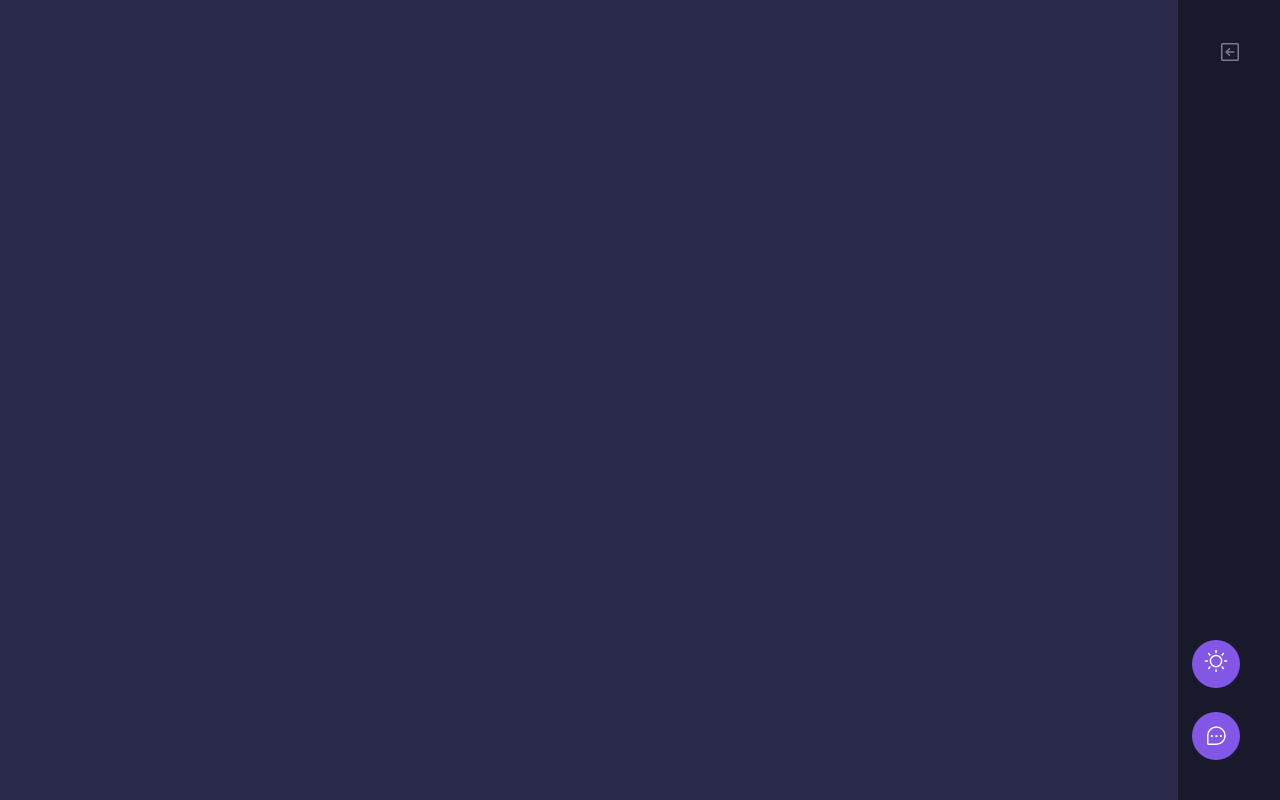
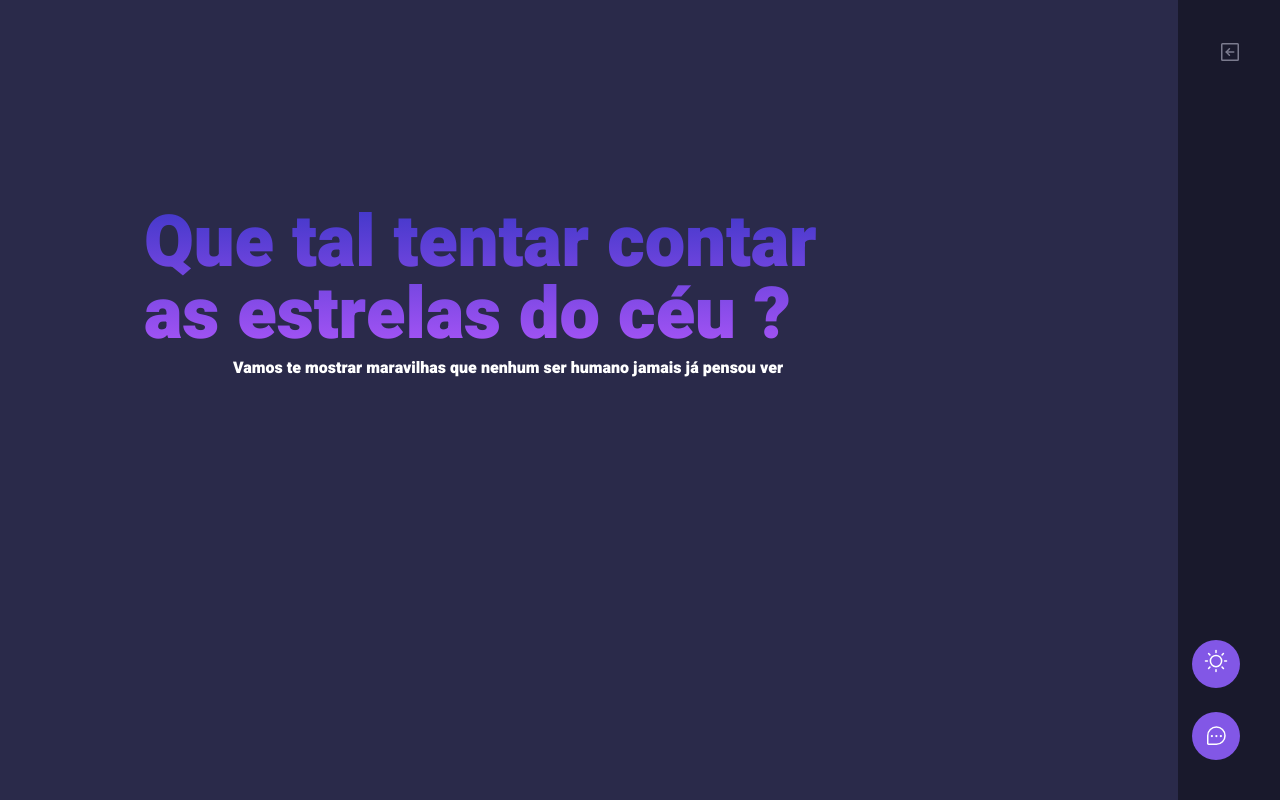
Before and after one commit to CarlosEduardoAD/nlw-impulse-carlos, a React (Vite) app in the folder feedback widget do arlos/: page / in a window 1280 px wide. Built offline with nearby package versions, Linux system fonts and the light colour scheme; no server answers.

Commit message:
Adição de mais algumas funções e um textinho bonitinho

```diff
--- a/feedback widget do arlos/index.html
+++ b/feedback widget do arlos/index.html
@@ -4,6 +4,10 @@
     <meta charset="UTF-8" />
     <link rel="icon" type="image/svg+xml" href="/assets/rocket.png" />
     <meta name="viewport" content="width=device-width, initial-scale=1.0" />
+    <link rel="preconnect" href="https://fonts.googleapis.com">
+    <link rel="preconnect" href="https://fonts.googleapis.com">
+    <link rel="preconnect" href="https://fonts.gstatic.com" crossorigin>
+    <link href="https://fonts.googleapis.com/css2?family=Heebo:wght@900&display=swap" rel="stylesheet">
     <title>Vite App</title>
   </head>
   <body>
--- a/feedback widget do arlos/package.json
+++ b/feedback widget do arlos/package.json
@@ -9,6 +9,8 @@
   },
   "dependencies": {
     "@headlessui/react": "^1.6.0",
+    "@types/html2canvas": "^1.0.0",
+    "animate.css": "^4.1.1",
     "axios": "^0.27.2",
     "html2canvas": "^1.4.1",
     "phosphor-react": "^1.4.1",
--- a/feedback widget do arlos/src/App.tsx
+++ b/feedback widget do arlos/src/App.tsx
@@ -1,4 +1,5 @@
 import { Sidebar } from "./components/HeaderElements/MobileMenu";
+import { MainTitle } from "./components/TextnImages/Title";
 import { PopoverDarkMode } from "./components/ToggleButton/PopoverDarkMode";
 import { Button } from "./components/ToggleButton/ToggleTheme";
 import UseDarkMode  from "./components/ToggleButton/UseDarkMode";
@@ -14,9 +15,13 @@ export function App(){
   return (
     <div className="min-h-screen dark:bg-[#2a2a4a] text-zinc-100 transition duration-1000;">
     <div>
+
     <div className="flex mr-[55px] mb-8 justify-end items-center">
       <Sidebar/>
         </div>
+        <div>
+        <MainTitle></MainTitle>
+      </div>
         <div className="flex justify-center font-mono pt-10">
           <PopoverDarkMode></PopoverDarkMode>
       </div>
--- a/feedback widget do arlos/src/components/HeaderElements/MobileMenu.tsx
+++ b/feedback widget do arlos/src/components/HeaderElements/MobileMenu.tsx
@@ -2,6 +2,23 @@ import { ArrowSquareLeft, ArrowSquareRight } from "phosphor-react";
 import { useState } from "react";
 import { Button } from "../ToggleButton/ToggleTheme";
 import { Popover } from "@headlessui/react";
+
+
+const pages = {
+  1 : {
+    title: "Home",
+    img : "blablabla"
+  },
+  2 : {
+    title: "About",
+    img : "blablabla"},
+  3 : {
+    title: "Contact",
+    img : "blablabla"},
+  4 : {
+    title: "Blog",
+    img : "blablabla"},
+}
 
 export function Sidebar() {
   const [isOpen, setOpen] = useState<boolean | null>(false);
--- /dev/null
+++ b/feedback widget do arlos/src/components/TextnImages/Title.tsx
@@ -0,0 +1,19 @@
+import UseDarkMode from "../ToggleButton/UseDarkMode";
+
+export function MainTitle() {
+  return (
+    <div>
+      <div className="bg-gradient-to-t text-transparent from-blue-500 to-emerald-300 dark:from-purple-500 dark:to-indigo-700 bg-clip-text text-7xl font-Heebo mt-52 ml-36">
+        <h1>
+          Que tal tentar contar <br />
+          as estrelas do céu ?
+        </h1>
+      </div>
+      <div className="font-Heebo mt-1 ml-[233px] text-black dark:text-white">
+        <p>
+          Vamos te mostrar maravilhas que nenhum ser humano jamais já pensou ver
+        </p>
+      </div>
+    </div>
+  );
+}
--- a/feedback widget do arlos/tailwind.config.js
+++ b/feedback widget do arlos/tailwind.config.js
@@ -12,6 +12,9 @@ module.exports = {
       },
     borderRadius : {
         md : '4px'
+    },
+    fontFamily : {
+      'Heebo' : ['Heebo', 'sans-serif'],
     }
     },
   },
```
Also changed, not shown: feedback widget do arlos/src/components/ToggleButton/ToggleTheme.tsx (+12 -8 lines), feedback widget do arlos/src/global.css (line endings or trailing spaces), 1 other file (tests, documents, lock files or other folders).
